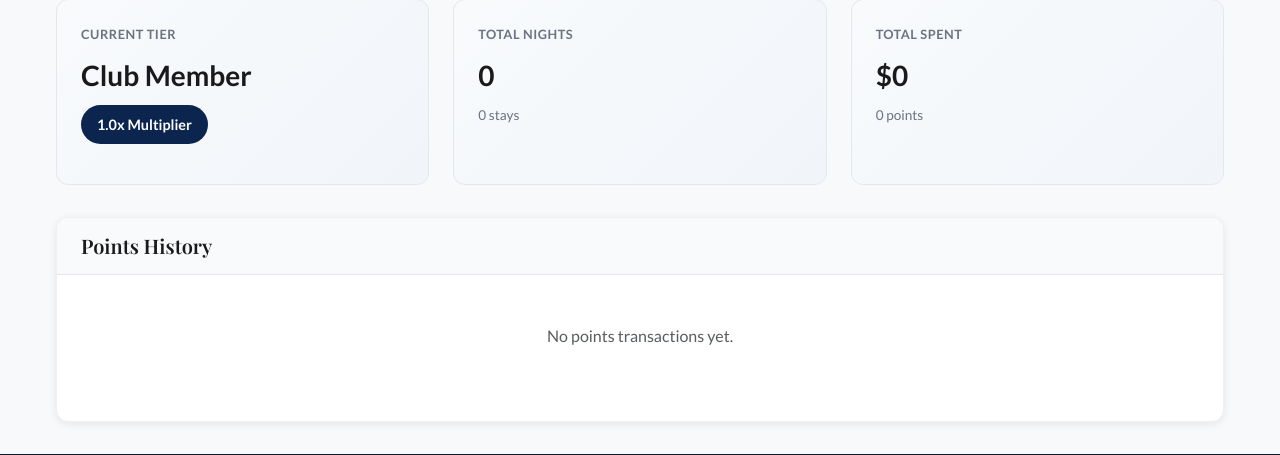
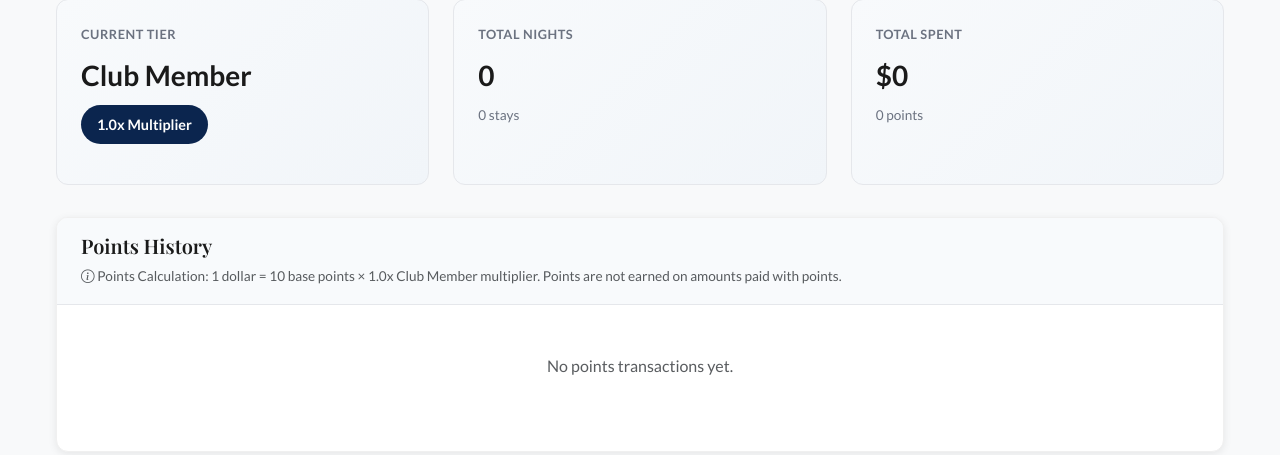
Before and after one commit to Jiacheeng-Li/hotel, a Flask app: page /account in a window 1280 px wide, after a click on "Account Activity". Shown: the part 455-910 px from the top of the page. Run offline with Flask 3, Linux system fonts and the light colour scheme; the visitor is signed in with stand-in values (Sample User, id 1); data comes from the database, SQL or seed files in the repository; data that the repository does not hold is empty.

Commit message:
Add points calculation explanation to Account Activity header

```diff
--- a/hotelweb/templates/main/account.html
+++ b/hotelweb/templates/main/account.html
@@ -1284,6 +1284,9 @@
         <div class="card">
             <div class="card-header">
                 <h3 class="card-title">Points History</h3>
+                <div class="text-muted small mt-2" style="font-size: 0.85rem;">
+                    <i class="bi bi-info-circle"></i> Points Calculation: 1 dollar = 10 base points × {{ current_user.get_points_multiplier() }}x {{ current_user.membership_level }} multiplier. Points are not earned on amounts paid with points.
+                </div>
         </div>
             {% if all_transactions %}
             <div>
```
